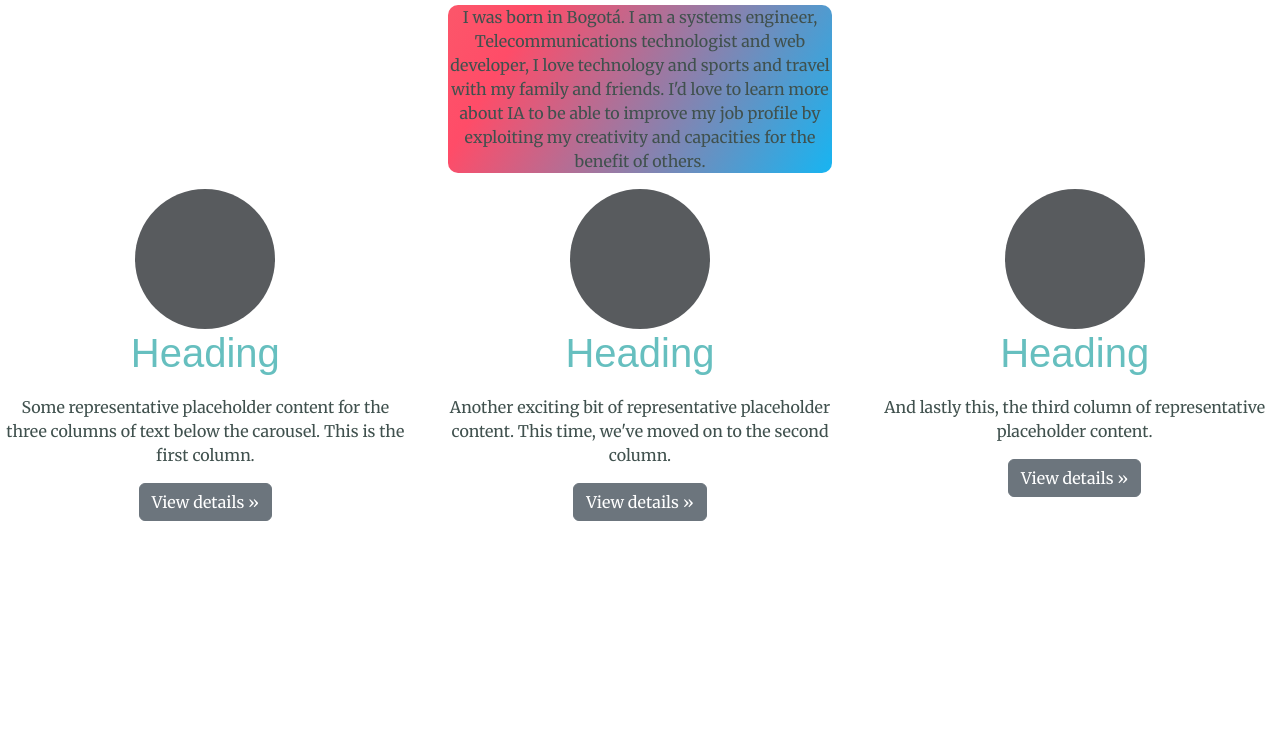
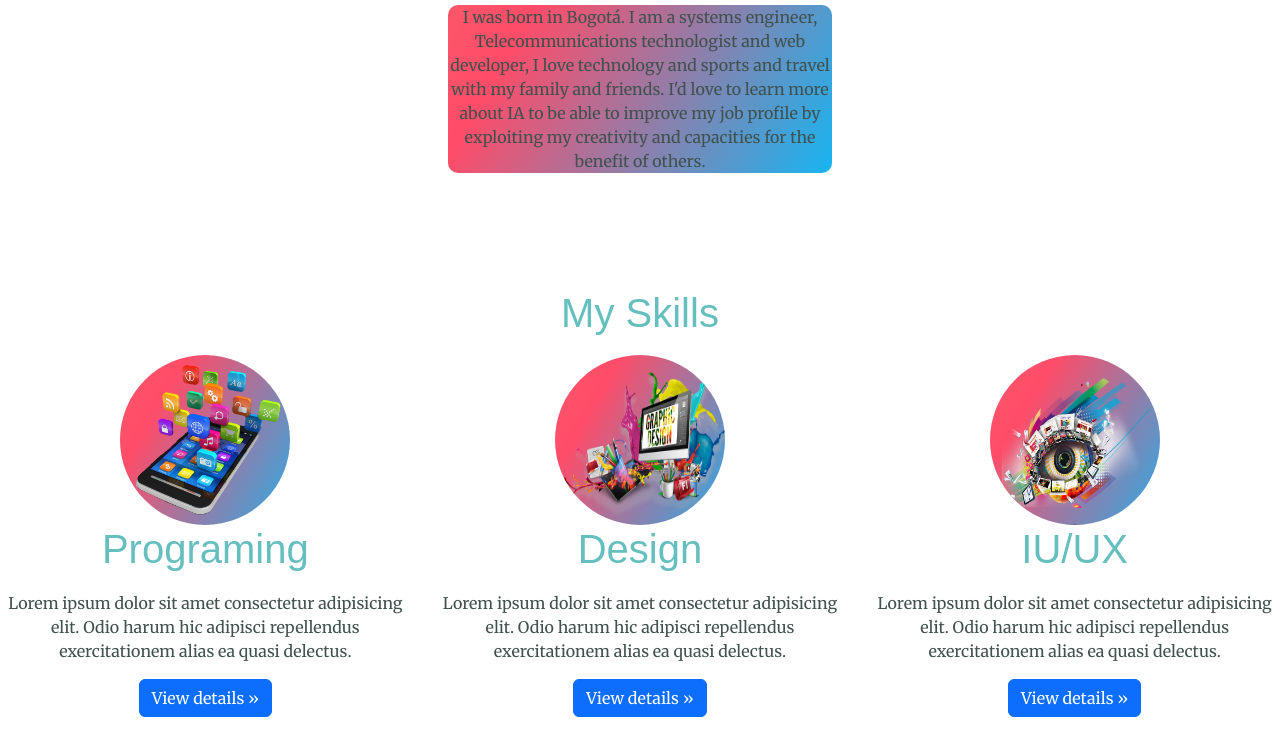
Before and after one commit to AnibalMaxDiaz/capstone2, a plain HTML site: page index.html in a window 1280 px wide. Shown: the part 1263-1996 px from the top of the page. Before the commit the page ends 1800 px from the top, so only its background shows below. Drawn offline with nearby package versions, Linux system fonts and the light colour scheme; a script that the page names is missing.

Commit message:
css skills added

```diff
--- a/assets/css/styles.css
+++ b/assets/css/styles.css
@@ -59,5 +59,16 @@ h2 {
 .profile>p{
   width: 30%;
   border-radius: 10px;
-
 }
+.skills{
+  margin-top: 100px;
+}
+body > section.skills > div > div:nth-child(1) > img{
+  border-radius: 50%;
+}
+body > section.skills > div > div:nth-child(2) > img{
+  border-radius: 50%;
+}
+body > section.skills > div > div:nth-child(3) > img{
+  border-radius: 50%;
+}
--- a/index.html
+++ b/index.html
@@ -44,24 +44,25 @@
     <p class="gradient-background">I was born in Bogotá. I am a systems engineer, Telecommunications technologist and web developer, I love technology and sports and travel with my family and friends. I'd love to learn more about IA to be able to improve my job profile by exploiting my creativity and capacities for the benefit of others.</p>
   </section>
   <section class="skills">
+    <h2>My Skills</h2>
     <div class="row">
       <div class="col-lg-4">
-        <svg class="bd-placeholder-img rounded-circle" width="140" height="140" xmlns="http://www.w3.org/2000/svg" role="img" aria-label="Placeholder" preserveAspectRatio="xMidYMid slice" focusable="false"><title>Placeholder</title><rect width="100%" height="100%" fill="var(--bs-secondary-color)"></rect></svg>
-        <h2 class="fw-normal">Heading</h2>
-        <p>Some representative placeholder content for the three columns of text below the carousel. This is the first column.</p>
-        <p><a class="btn btn-secondary" href="#">View details »</a></p>
+        <img class="gradient-background" src="./assets/images/celphone.png" width="170" height="170">
+        <h2 class="fw-normal">Programing</h2>
+        <p>Lorem ipsum dolor sit amet consectetur adipisicing elit. Odio harum hic adipisci repellendus exercitationem alias ea quasi delectus.</p>
+        <p><a class="btn btn-primary" href="#">View details »</a></p>
       </div><!-- /.col-lg-4 -->
       <div class="col-lg-4">
-        <svg class="bd-placeholder-img rounded-circle" width="140" height="140" xmlns="http://www.w3.org/2000/svg" role="img" aria-label="Placeholder" preserveAspectRatio="xMidYMid slice" focusable="false"><title>Placeholder</title><rect width="100%" height="100%" fill="var(--bs-secondary-color)"></rect></svg>
-        <h2 class="fw-normal">Heading</h2>
-        <p>Another exciting bit of representative placeholder content. This time, we've moved on to the second column.</p>
-        <p><a class="btn btn-secondary" href="#">View details »</a></p>
+        <img class="gradient-background" src="./assets/images/design.png" width="170" height="170">
+        <h2 class="fw-normal">Design</h2>
+        <p>Lorem ipsum dolor sit amet consectetur adipisicing elit. Odio harum hic adipisci repellendus exercitationem alias ea quasi delectus.</p>
+        <p><a class="btn btn-primary" href="#">View details »</a></p>
       </div><!-- /.col-lg-4 -->
       <div class="col-lg-4">
-        <svg class="bd-placeholder-img rounded-circle" width="140" height="140" xmlns="http://www.w3.org/2000/svg" role="img" aria-label="Placeholder" preserveAspectRatio="xMidYMid slice" focusable="false"><title>Placeholder</title><rect width="100%" height="100%" fill="var(--bs-secondary-color)"></rect></svg>
-        <h2 class="fw-normal">Heading</h2>
-        <p>And lastly this, the third column of representative placeholder content.</p>
-        <p><a class="btn btn-secondary" href="#">View details »</a></p>
+        <img class="gradient-background" src="./assets/images/ojo.png" width="170" height="170">
+        <h2 class="fw-normal">IU/UX</h2>
+        <p>Lorem ipsum dolor sit amet consectetur adipisicing elit. Odio harum hic adipisci repellendus exercitationem alias ea quasi delectus.</p>
+        <p><a class="btn btn-primary" href="#">View details »</a></p>
       </div><!-- /.col-lg-4 -->
     </div>
   </section>
```
Also changed, not shown: assets/images/design.png (added), assets/images/ojo.png (added).
